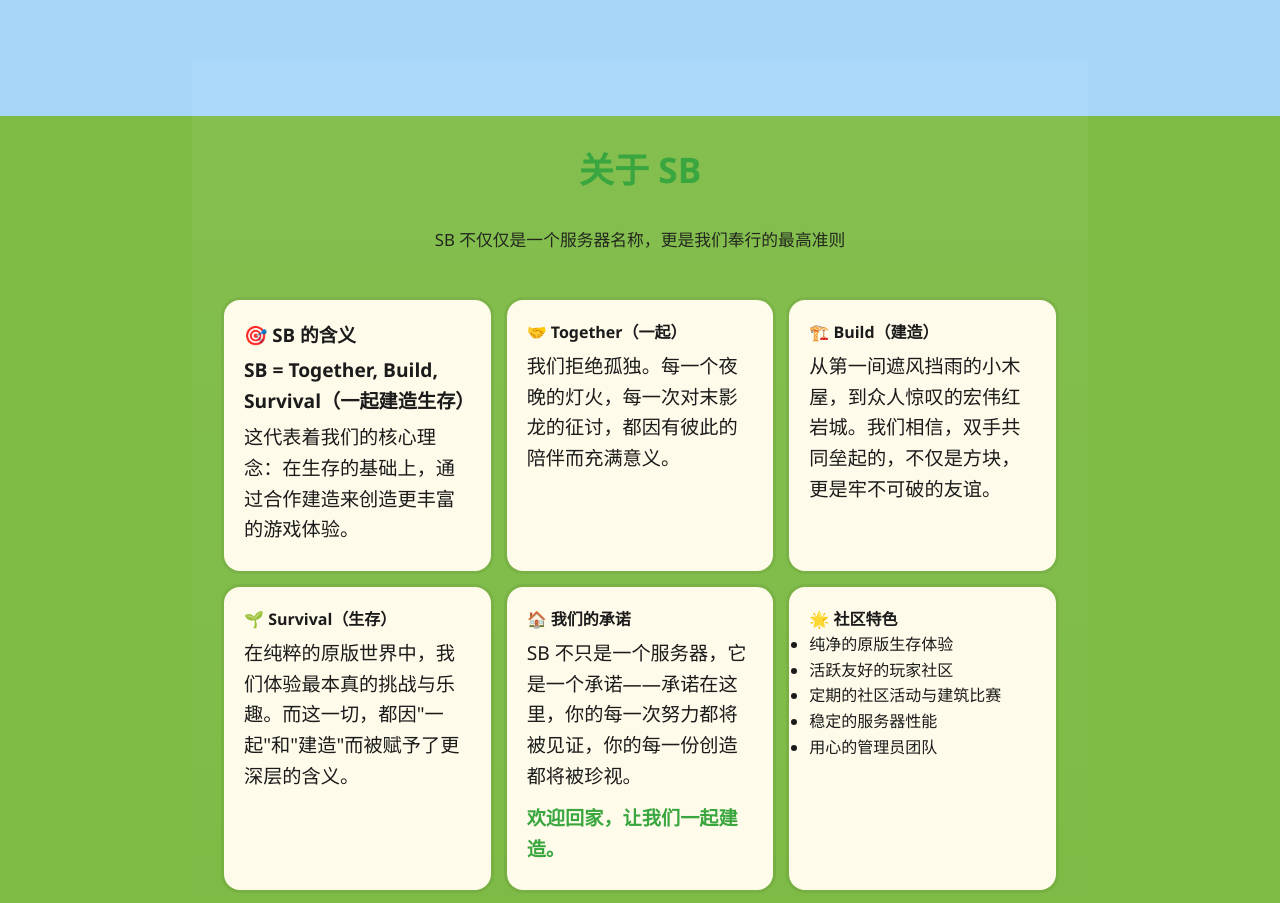
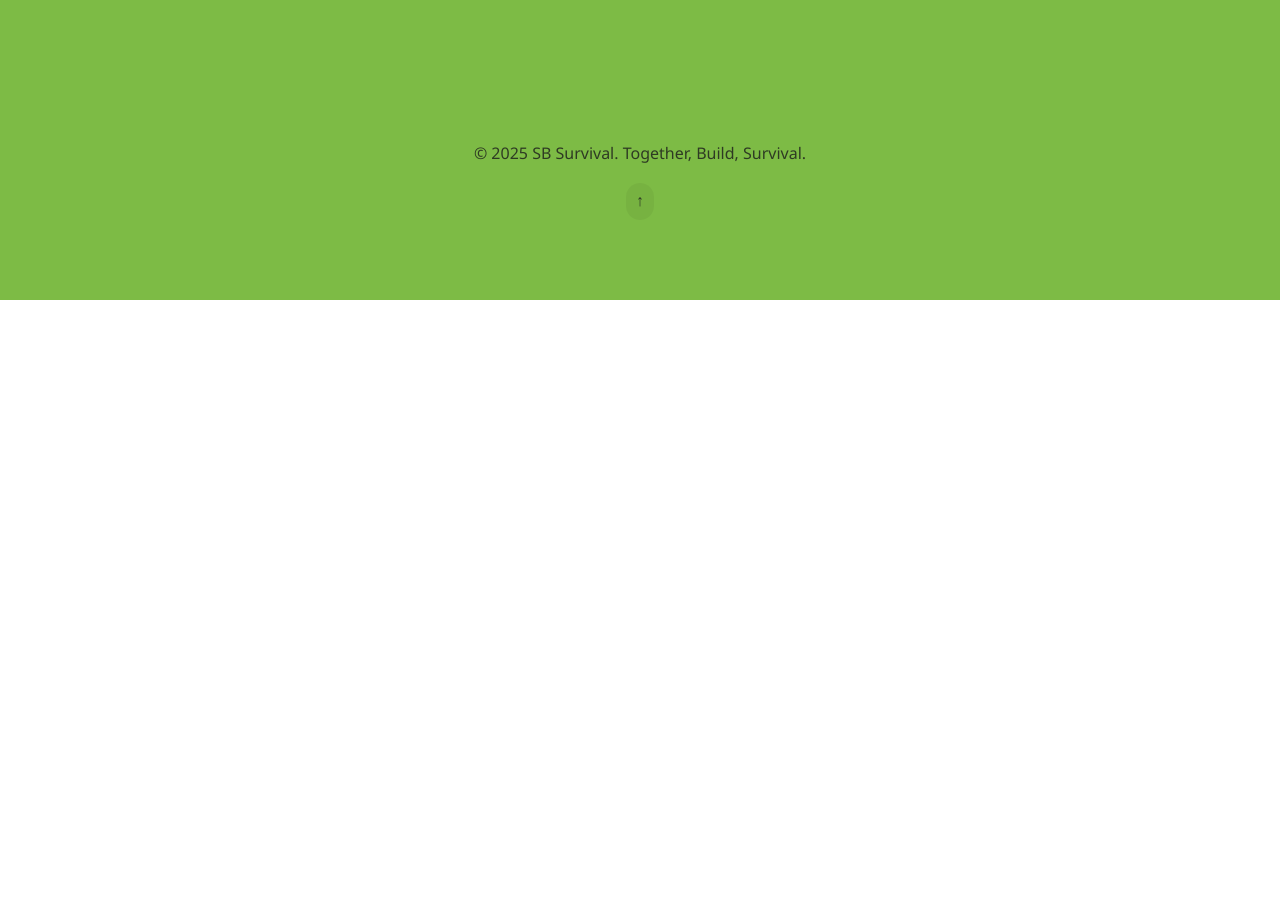
Before and after one commit to CHW-114514/sever-chw-mc-2, a plain HTML site: page index1.html in a window 1280 px wide. Shown: the part 1957-2860 px from the top of the page. After the commit the page ends 2257 px from the top, so only its background shows below. Drawn offline with Linux system fonts and the light colour scheme.

Commit message:
index1.html

```diff
--- a/index1.html
+++ b/index1.html
@@ -129,47 +129,6 @@
       </div>
     </section>
 
-    <!-- 关于 SB -->
-    <section id="about" class="section section-alt">
-      <div class="container">
-        <h2 class="section-title">关于 SB</h2>
-        <p class="lead">SB 不仅仅是一个服务器名称，更是我们奉行的最高准则</p>
-        <div class="about-grid">
-          <div class="about-block">
-            <h3>🎯 SB 的含义</h3>
-            <p><strong>SB = Together, Build, Survival（一起建造生存）</strong></p>
-            <p>这代表着我们的核心理念：在生存的基础上，通过合作建造来创造更丰富的游戏体验。</p>
-          </div>
-          <div class="about-block">
-            <h4>🤝 Together（一起）</h4>
-            <p>我们拒绝孤独。每一个夜晚的灯火，每一次对末影龙的征讨，都因有彼此的陪伴而充满意义。</p>
-          </div>
-          <div class="about-block">
-            <h4>🏗️ Build（建造）</h4>
-            <p>从第一间遮风挡雨的小木屋，到众人惊叹的宏伟红岩城。我们相信，双手共同垒起的，不仅是方块，更是牢不可破的友谊。</p>
-          </div>
-          <div class="about-block">
-            <h4>🌱 Survival（生存）</h4>
-            <p>在纯粹的原版世界中，我们体验最本真的挑战与乐趣。而这一切，都因"一起"和"建造"而被赋予了更深层的含义。</p>
-          </div>
-          <div class="about-block">
-            <h4>🏠 我们的承诺</h4>
-            <p>SB 不只是一个服务器，它是一个承诺——承诺在这里，你的每一次努力都将被见证，你的每一份创造都将被珍视。</p>
-            <p style="margin-top: 12px; color: var(--brand); font-weight: 600;">欢迎回家，让我们一起建造。</p>
-          </div>
-          <div class="about-block">
-            <h4>🌟 社区特色</h4>
-            <ul>
-              <li>纯净的原版生存体验</li>
-              <li>活跃友好的玩家社区</li>
-              <li>定期的社区活动与建筑比赛</li>
-              <li>稳定的服务器性能</li>
-              <li>用心的管理员团队</li>
-            </ul>
-          </div>
-        </div>
-      </div>
-    </section>
 
     <footer class="site-footer">
       <div class="container footer-inner">
```
